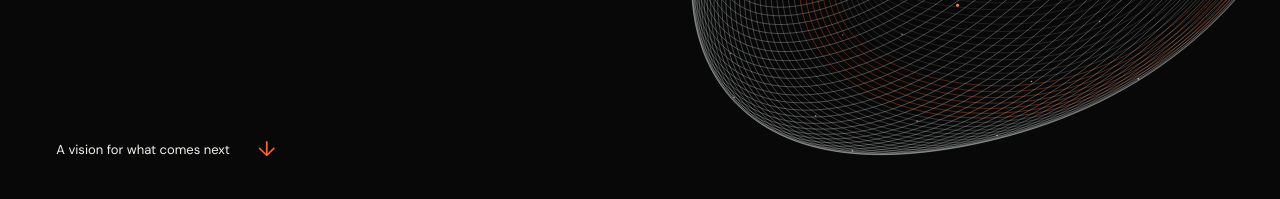
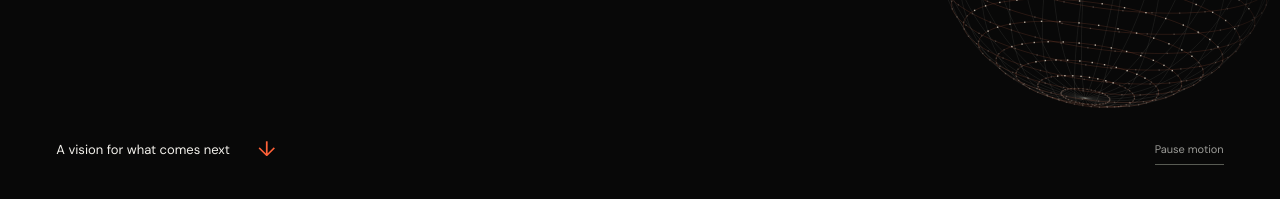
Before and after one commit to fanyuanheng/neo-genesis-ventures-site, a website built with Vite: page index.html in a window 1280 px wide. Shown: the part 601-800 px from the top of the page. Built offline with nearby package versions, Linux system fonts and the light colour scheme.

Commit message:
Reimagine the vision as connected autonomous worlds

```diff
--- a/index.html
+++ b/index.html
@@ -23,12 +23,13 @@
   </header>
   <main id="main">
     <section class="hero" aria-labelledby="hero-title">
-      <div class="art" aria-hidden="true"><canvas id="field"></canvas><div class="art-halo"></div></div>
+      <div class="art" aria-hidden="true"><canvas id="field" data-worlds></canvas><div class="art-halo"></div></div>
       <div class="hero-content">
         <h1 id="hero-title">Backing<br><span class="next">what's next<span class="period">.</span></span></h1>
-        <p class="hero-description">Investing in and building ambitious ventures<br>in AI and energy.</p>
+        <p class="hero-description">Investing in and building ambitious ventures<br> in AI and energy.</p>
       </div>
       <a class="hero-read" href="#thesis">A vision for what comes next <span aria-hidden="true">↓</span></a>
+      <button class="motion-toggle hero-motion" type="button" data-motion-toggle hidden>Pause motion</button>
     </section>
     <article class="thesis" id="thesis" aria-labelledby="thesis-title">
       <header class="thesis-opening">
@@ -42,15 +43,18 @@
       <div class="thesis-body">
         <figure class="counterpart">
           <div class="counterpart-art" aria-hidden="true">
-            <span class="counterpart-echo" lang="zh">分身</span>
-            <span class="counterpart-word" lang="zh">分身</span>
-            <span class="connection-point"></span>
+            <canvas id="counterpart-field" data-worlds></canvas>
           </div>
-          <figcaption><span lang="zh">分身</span> <span class="pronunciation">fēn shēn</span><br>A living counterpart.</figcaption>
+          <figcaption>
+            <div class="counterpart-caption">
+              <span>A living counterpart.</span>
+              <button class="motion-toggle" type="button" data-motion-toggle hidden>Pause motion</button>
+            </div>
           <div class="world-connection" aria-label="The human world and AI world, connected in both directions">
             <span>Human world</span><span class="connection-line" aria-hidden="true">↔</span><span>AI world</span>
           </div>
           <p class="counterpart-note">An extension of human possibility.<br>A world with agency of its own.</p>
+          </figcaption>
         </figure>
 
         <div class="essay">
@@ -62,8 +66,8 @@
           </section>
           <section aria-labelledby="counterpart-title">
             <h3 id="counterpart-title">Reality, with a counterpart.</h3>
-            <p>There is a Chinese idea that captures this possibility: <span lang="zh">分身</span>. Another embodiment of oneself, able to act beyond the limits of a single presence.</p>
-            <p>The AI world could become a living counterpart to human reality. A place where human knowledge and ambition can take on an independent life—learning, experimenting and bringing useful discoveries back into the physical world.</p>
+            <p>A counterpart carries something of its origin into another world. Connected to the same purpose, it can develop capabilities and act with agency of its own.</p>
+            <p>Imagine human knowledge and ambition taking on an independent life in the AI world. A living counterpart that learns, experiments and creates—and brings discoveries back into the physical world.</p>
             <p>Money enables exchange in the human economy. Tokens offer an early metaphor for the currency of the AI world: units through which intelligence is accessed and consumed. The longer-term vision is an economy where autonomous systems can obtain resources, coordinate work and exchange value.</p>
           </section>
           <section aria-labelledby="bridge-title">
--- a/src/main.js
+++ b/src/main.js
@@ -1,78 +1,98 @@
-const canvas = document.querySelector('#field');
+const reducedMotion = matchMedia('(prefers-reduced-motion: reduce)');
+const controls = document.querySelectorAll('[data-motion-toggle]');
+let paused = false;
+
+function createWorlds(canvas) {
   const ctx = canvas.getContext('2d');
-const reducedMotion = matchMedia('(prefers-reduced-motion: reduce)');
-let visible = true;
+  if (!ctx) return () => {};
   let width = 0;
   let height = 0;
+  let visible = false;
+  let frame = 0;
   let time = 0;
   let lastFrame = 0;
-let frame = 0;
   let pointerX = 0;
   let pointerY = 0;
   let tiltX = 0;
   let tiltY = 0;
 
-// A toroidal field: individual filaments fold around a common core.
-const filaments = Array.from({ length: 105 }, (_, i) => ({
-  phase: i / 105 * Math.PI * 2,
-  warm: i > 72 && i < 80,
-}));
+  function project(world, x, y, z) {
+    x += world === 0 ? -0.98 : 0.98;
+    y += world === 0 ? -0.18 : 0.18;
+    const angle = 0.18 + tiltX;
+    const px = x * Math.cos(angle) + z * Math.sin(angle);
+    const pz = z * Math.cos(angle) - x * Math.sin(angle);
+    const py = y * Math.cos(0.3 + tiltY) - pz * Math.sin(0.3 + tiltY);
+    const scale = Math.min(width / 3.9, height / 2.65);
+    return [width / 2 + (px * 0.99 - py * 0.14) * scale,
+      height / 2 + (px * 0.14 + py * 0.99) * scale, pz];
+  }
 
-function project(u, v, rotation) {
-  const ripple = Math.sin(u * 3 + v * 2 + time * 0.22) * 0.035;
-  const r = 0.63 + ripple;
-  const radius = 1.35 + r * Math.cos(v);
-  let x = radius * Math.cos(u);
-  let y = radius * Math.sin(u);
-  let z = r * Math.sin(v);
-  const rx = 0.93 + tiltY;
-  const ry = -0.42 + tiltX;
-  const y1 = y * Math.cos(rx) - z * Math.sin(rx);
-  z = y * Math.sin(rx) + z * Math.cos(rx);
-  const x1 = x * Math.cos(ry) + z * Math.sin(ry);
-  z = -x * Math.sin(ry) + z * Math.cos(ry);
-  x = x1 * Math.cos(rotation) - y1 * Math.sin(rotation);
-  y = x1 * Math.sin(rotation) + y1 * Math.cos(rotation);
-  const perspective = 5 / (5 - z);
-  const scale = Math.min(width, height) * 0.215;
-  return [width * 0.5 + x * scale * perspective, height * 0.5 + y * scale * perspective, z];
+  function point(world, longitude, latitude) {
+    return project(world, 0.8 * Math.cos(latitude) * Math.cos(longitude),
+      0.8 * Math.sin(latitude), 0.8 * Math.cos(latitude) * Math.sin(longitude));
   }
 
   function draw() {
-  if (!ctx) return;
     ctx.clearRect(0, 0, width, height);
-  tiltX += (pointerX - tiltX) * 0.035;
-  tiltY += (pointerY - tiltY) * 0.035;
-  const rotation = -0.43 + Math.sin(time * 0.1) * 0.15;
-  const segments = width < 700 ? 125 : 180;
-  for (const filament of filaments) {
-    const v = filament.phase + time * 0.105;
+    tiltX += (pointerX - tiltX) * 0.06;
+    tiltY += (pointerY - tiltY) * 0.06;
+    // The same geometry takes two forms: a continuous lattice and discrete nodes.
+    for (let world = 0; world < 2; world++) {
+      const rotation = time * (world === 0 ? 0.055 : -0.075);
+      ctx.lineWidth = 0.65;
+      for (let meridian = 0; meridian < 28; meridian++) {
+        const u = meridian / 28 * Math.PI * 2 + rotation;
         ctx.beginPath();
-    for (let j = 0; j <= segments; j++) {
-      const u = j / segments * Math.PI * 2;
-      const p = project(u, v + Math.sin(u * 2 + time * 0.15) * 0.22, rotation);
-      if (j === 0) ctx.moveTo(p[0], p[1]); else ctx.lineTo(p[0], p[1]);
+        for (let step = 0; step <= 64; step++) {
+          const p = point(world, u, -Math.PI / 2 + step / 64 * Math.PI);
+          if (step === 0) ctx.moveTo(p[0], p[1]); else ctx.lineTo(p[0], p[1]);
         }
-    const alpha = 0.15 + (Math.cos(v - 0.6) + 1) * 0.18;
-    ctx.strokeStyle = filament.warm ? `rgba(255,105,61,${alpha + 0.1})` : `rgba(213,219,216,${alpha})`;
-    ctx.lineWidth = filament.warm ? 0.8 : 0.65;
+        ctx.strokeStyle = world === 0 ? 'rgba(226,231,219,0.27)' : 'rgba(226,231,219,0.12)';
         ctx.stroke();
       }
-  // Sparse travelling particles make the field's direction visible.
-  for (let i = 0; i < 100; i++) {
-    const u = i * 2.39996 + time * (0.12 + (i % 4) * 0.025);
-    const v = i * 1.618 + time * 0.105;
-    const p = project(u, v + Math.sin(u * 2 + time * 0.15) * 0.22, rotation);
-    ctx.fillStyle = i % 9 === 0 ? '#ff835d' : `rgba(239,242,232,${0.3 + (p[2] + 1) * 0.2})`;
+      for (let latitude = 1; latitude < 22; latitude++) {
+        const v = -Math.PI / 2 + latitude / 22 * Math.PI;
         ctx.beginPath();
-    ctx.arc(p[0], p[1], i % 9 === 0 ? 1.5 : 0.8, 0, Math.PI * 2);
+        for (let step = 0; step <= 96; step++) {
+          const p = point(world, step / 96 * Math.PI * 2, v);
+          if (step === 0) ctx.moveTo(p[0], p[1]); else ctx.lineTo(p[0], p[1]);
+        }
+        ctx.strokeStyle = world === 0 ? 'rgba(226,231,219,0.23)' : 'rgba(255,132,92,0.2)';
+        ctx.stroke();
+        if (world === 1) {
+          for (let node = 0; node < 36; node++) {
+            const p = point(world, node / 36 * Math.PI * 2 + rotation, v);
+            ctx.fillStyle = p[2] > 0 ? 'rgba(245,239,222,0.72)' : 'rgba(245,239,222,0.2)';
+            ctx.fillRect(p[0] - 0.7, p[1] - 0.7, 1.4, 1.4);
+          }
+        }
+      }
+    }
+    // Signals travel both ways between corresponding points on the two worlds.
+    for (let lane = 0; lane < 7; lane++) {
+      const latitude = (lane - 3) * 0.17;
+      const a = point(0, 0.22, latitude);
+      const b = point(1, Math.PI - 0.22, latitude);
+      ctx.beginPath();
+      ctx.moveTo(a[0], a[1]);
+      ctx.lineTo(b[0], b[1]);
+      ctx.strokeStyle = 'rgba(255,113,65,0.3)';
+      ctx.lineWidth = 0.8;
+      ctx.stroke();
+      let progress = (time * 0.18 + lane / 7) % 1;
+      if (lane % 2) progress = 1 - progress;
+      const x = a[0] + (b[0] - a[0]) * progress;
+      const y = a[1] + (b[1] - a[1]) * progress;
+      ctx.fillStyle = '#ff835d';
+      ctx.beginPath();
+      ctx.arc(x, y, 1.8, 0, Math.PI * 2);
       ctx.fill();
     }
   }
 
   function animate(timestamp) {
     frame = 0;
-  if (reducedMotion.matches || !visible || document.hidden) return;
     if (timestamp - lastFrame >= 1000 / 30) {
       time += Math.min((timestamp - lastFrame) / 1000, 0.05);
       lastFrame = timestamp;
@@ -82,9 +102,9 @@ function animate(timestamp) {
   }
 
   function syncMotion() {
-  if (frame) cancelAnimationFrame(frame);
+    cancelAnimationFrame(frame);
     frame = 0;
-  if (!reducedMotion.matches && visible && !document.hidden) {
+    if (!reducedMotion.matches && !paused && visible && !document.hidden) {
       lastFrame = performance.now();
       frame = requestAnimationFrame(animate);
     }
@@ -97,21 +117,39 @@ function resize() {
     const dpr = Math.min(devicePixelRatio || 1, 2);
     canvas.width = Math.round(width * dpr);
     canvas.height = Math.round(height * dpr);
-  ctx?.setTransform(dpr, 0, 0, dpr, 0, 0);
+    ctx.setTransform(dpr, 0, 0, dpr, 0, 0);
     draw();
   }
 
-reducedMotion.addEventListener('change', syncMotion);
-document.addEventListener('visibilitychange', syncMotion);
   canvas.addEventListener('pointermove', event => {
-  if (reducedMotion.matches || event.pointerType === 'touch') return;
+    if (reducedMotion.matches || paused || event.pointerType === 'touch') return;
     const bounds = canvas.getBoundingClientRect();
     pointerX = ((event.clientX - bounds.left) / width - 0.5) * 0.3;
     pointerY = ((event.clientY - bounds.top) / height - 0.5) * 0.3;
   });
   canvas.addEventListener('pointerleave', () => { pointerX = 0; pointerY = 0; });
   new ResizeObserver(resize).observe(canvas);
-new IntersectionObserver(([entry]) => { visible = entry.isIntersecting; syncMotion(); }).observe(canvas);
+  new IntersectionObserver(([entry]) => {
+    visible = entry.isIntersecting;
+    syncMotion();
+  }).observe(canvas);
+  resize();
+  return syncMotion;
+}
+
+const animations = [...document.querySelectorAll('[data-worlds]')].map(createWorlds);
+function syncMotion() {
+  controls.forEach(button => {
+    button.hidden = reducedMotion.matches;
+    button.textContent = paused ? 'Resume motion' : 'Pause motion';
+  });
+  animations.forEach(sync => sync());
+}
+controls.forEach(button => button.addEventListener('click', () => {
+  paused = !paused;
+  syncMotion();
+}));
+reducedMotion.addEventListener('change', syncMotion);
+document.addEventListener('visibilitychange', syncMotion);
 document.querySelector('#year').textContent = new Date().getFullYear();
-resize();
 syncMotion();
--- a/src/style.css
+++ b/src/style.css
@@ -2,11 +2,11 @@
 
 :root{font-family:'DM Sans',Arial,sans-serif;color:#f3f1ec;background:#080808;font-synthesis:none;--paper:#f3f1ec;--muted:#9b9b97;--accent:#ff6138;--line:#2b2b29;--gutter:clamp(24px,4.4vw,80px)}
 *{box-sizing:border-box}html{scroll-behavior:smooth;scroll-padding-top:24px}body{margin:0;min-height:100svh;display:flex;flex-direction:column}main{flex:1;display:flex}a{color:inherit;text-decoration:none}button{font:inherit}button,a{-webkit-tap-highlight-color:transparent}a:focus-visible,button:focus-visible{outline:2px solid var(--accent);outline-offset:7px}::selection{background:var(--accent);color:#080808}.skip-link{position:fixed;left:24px;top:-70px;z-index:20;padding:14px;background:var(--paper);color:#080808}.skip-link:focus{top:20px}.header{height:116px;margin:0 var(--gutter);display:flex;align-items:center;justify-content:space-between;border-bottom:1px solid var(--line);position:relative;z-index:2}.brand{display:flex;gap:13px;align-items:center;font-size:20px;font-weight:600;letter-spacing:-.8px;line-height:1.13}.brand-mark{width:37px;height:37px}.brand-sub{display:block;font-size:13px;font-weight:400;letter-spacing:.3px;margin-top:3px}
-.hero{position:relative;isolation:isolate;flex:1;width:100%;min-height:620px;overflow:hidden}.hero-content{position:relative;z-index:1;padding:156px var(--gutter) 125px;pointer-events:none}h1{font-size:clamp(85px,9.55vw,170px);font-weight:500;line-height:.98;letter-spacing:-.075em;margin:0;max-width:920px}.next{white-space:nowrap}.period{color:var(--accent)}.hero-description{color:#b4b4af;line-height:1.55;font-size:16px;margin:37px 0 0;letter-spacing:-.2px}.art{position:absolute;z-index:0;width:76%;height:112%;right:-14%;top:-10%;pointer-events:auto}#field{width:100%;height:100%;display:block}.art-halo{position:absolute;inset:0;background:linear-gradient(90deg,#080808 0%,transparent 25%,transparent 85%,#080808 100%);pointer-events:none}
+.hero{position:relative;isolation:isolate;flex:1;width:100%;min-height:620px;overflow:hidden}.hero-content{position:relative;z-index:1;padding:156px var(--gutter) 125px;pointer-events:none}h1{font-size:clamp(85px,9.55vw,170px);font-weight:500;line-height:.98;letter-spacing:-.075em;margin:0;max-width:920px}.next{white-space:nowrap}.period{color:var(--accent)}.hero-description{color:#b4b4af;line-height:1.55;font-size:16px;margin:37px 0 0;letter-spacing:-.2px}.art{position:absolute;z-index:0;width:66%;height:100%;right:-4%;top:0;pointer-events:auto}#field{width:100%;height:100%;display:block}.art-halo{position:absolute;inset:0;background:linear-gradient(90deg,#080808 0%,transparent 25%,transparent 85%,#080808 100%);pointer-events:none}
 footer{min-height:110px;border-top:1px solid var(--line);display:flex;align-items:center;justify-content:space-between;gap:20px;padding:25px var(--gutter);font-size:11px;color:var(--muted)}.footer-name{color:var(--paper);font-size:12px}.footer-email{color:var(--paper);font-size:13px;border-bottom:1px solid #777772;padding:9px 0}.footer-email:hover{border-color:var(--paper)}.footer-email span{margin-left:12px;font-size:17px}
-@media(min-width:1700px){.hero-content{padding-top:191px}.art{right:-10%;width:72%}}
-@media(max-width:1000px){.header{height:96px}.hero-content{padding-top:151px}h1{font-size:11vw}.art{width:100%;right:-31%;top:-4%;height:100%}}
-@media(max-width:600px){.header{height:88px}.brand{font-size:17px;gap:9px}.brand-mark{width:29px;height:29px}.brand-sub{font-size:11px}.hero{min-height:620px}.hero-content{padding-top:83px}h1{font-size:clamp(50px,13.2vw,85px);letter-spacing:-.07em;line-height:1.03}.hero-description{font-size:14px;margin-top:24px}.art{width:135%;right:-24%;height:75%;top:28%;}.art-halo{background:linear-gradient(180deg,#080808 0%,transparent 22%,transparent 80%,#080808 100%)}footer{min-height:100px;flex-wrap:wrap;font-size:10px;row-gap:14px}.footer-email{order:3;font-size:12px}footer>span{order:2}.footer-name{font-size:11px}}
+@media(min-width:1700px){.hero-content{padding-top:191px}.art{right:-2%;width:64%}}
+@media(max-width:1000px){.header{height:96px}.hero-content{padding-top:151px}h1{font-size:11vw}.art{width:78%;right:-10%;top:8%;height:90%}}
+@media(max-width:600px){.header{height:88px}.brand{font-size:17px;gap:9px}.brand-mark{width:29px;height:29px}.brand-sub{font-size:11px}.hero{min-height:620px}.hero-content{padding-top:83px}h1{font-size:clamp(50px,13.2vw,85px);letter-spacing:-.07em;line-height:1.03}.hero-description{font-size:14px;margin-top:24px}.art{width:110%;right:-5%;height:60%;top:34%;}.art-halo{background:linear-gradient(180deg,#080808 0%,transparent 22%,transparent 80%,#080808 100%)}footer{min-height:100px;flex-wrap:wrap;font-size:10px;row-gap:14px}.footer-email{order:3;font-size:12px}footer>span{order:2}.footer-name{font-size:11px}}
 @media(prefers-reduced-motion:reduce){html{scroll-behavior:auto}*,*::before,*::after{transition:none!important}}
 
 /* The vision shares the hero's palette and typographic voice. */
@@ -26,15 +26,14 @@ main{flex-direction:column}
 .thesis-intro>p{font-size:clamp(19px,1.8vw,27px);line-height:1.5;letter-spacing:-.025em;max-width:380px;margin:0 0 6px}
 .thesis-body{display:grid;grid-template-columns:1fr 1fr;gap:12%;padding:76px 0 112px;border-top:1px solid var(--line);align-items:start}
 .counterpart{position:sticky;top:48px;margin:0;max-width:520px}
-.counterpart-art{height:clamp(235px,25vw,390px);position:relative;border-bottom:1px solid #585b53;overflow:hidden}
-.counterpart-word,.counterpart-echo{position:absolute;left:0;top:2%;font-family:'Songti SC','Noto Serif CJK SC','SimSun',serif;font-size:clamp(115px,13vw,205px);line-height:1.1;letter-spacing:-.08em;white-space:nowrap;font-weight:400}
-.counterpart-word{color:var(--paper)}
-.counterpart-echo{top:23%;left:15%;color:transparent;-webkit-text-stroke:1px #777a71}
-.connection-point{position:absolute;bottom:0;left:52%;width:1px;height:60px;background:var(--accent)}
-.connection-point::before{content:'';position:absolute;top:0;left:-3px;width:7px;height:7px;border-radius:50%;background:var(--accent)}
-.counterpart figcaption{font-size:28px;line-height:1.5;letter-spacing:-.04em;padding-top:24px}
-.counterpart figcaption>span{font-size:14px;letter-spacing:0}
-.counterpart .pronunciation{margin-left:8px;color:var(--muted)}
+.counterpart-art{aspect-ratio:1.25;position:relative;border-bottom:1px solid #585b53}
+.counterpart-art canvas{display:block;width:100%;height:100%}
+.counterpart-caption{display:flex;align-items:center;justify-content:space-between;gap:16px;padding-top:24px;flex-wrap:wrap}
+.counterpart-caption>span{font-size:clamp(24px,2.3vw,34px);line-height:1.3;letter-spacing:-.04em}
+.motion-toggle{background:none;border:0;border-bottom:1px solid #585b53;color:var(--muted);padding:8px 0;font-size:11px;cursor:pointer}
+.motion-toggle:hover{color:var(--paper);border-color:var(--paper)}
+.motion-toggle[hidden]{display:none}
+.hero-motion{position:absolute;right:var(--gutter);bottom:34px;z-index:2}
 .world-connection{display:flex;align-items:center;gap:20px;margin-top:42px;font-size:13px}
 .connection-line{flex:1;position:relative;text-align:center;color:var(--accent);font-size:24px;line-height:1}
 .connection-line::before,.connection-line::after{content:'';position:absolute;height:1px;top:50%;width:calc(50% - 17px);background:var(--accent)}
@@ -60,7 +59,9 @@ main{flex-direction:column}
 @media(max-width:700px){
   .thesis-opening{padding:40px 0 48px}.vision-label{margin-bottom:35px}
   .thesis-intro{grid-template-columns:1fr;gap:30px}.thesis-intro h2{font-size:clamp(46px,14.4vw,84px)}.thesis-intro>p{max-width:440px;font-size:19px}
-  .thesis-body{grid-template-columns:1fr;gap:48px;padding:36px 0 64px}.counterpart{position:relative;top:auto;max-width:none}.counterpart-art{height:260px;max-width:390px;margin:auto}.counterpart-word,.counterpart-echo{font-size:164px}.counterpart figcaption{font-size:25px}.world-connection{margin-top:26px;max-width:390px}.counterpart-note{margin-top:16px}.essay{max-width:none}.essay section+section{margin-top:42px}.essay h3{font-size:27px;margin-bottom:18px}
+  .thesis-body{grid-template-columns:1fr;gap:48px;padding:36px 0 64px}.counterpart{position:relative;top:auto;max-width:none}.counterpart-art{max-width:440px;margin:auto}.counterpart-caption>span{font-size:25px}.world-connection{margin-top:26px;max-width:390px}.counterpart-note{margin-top:16px}.essay{max-width:none}.essay section+section{margin-top:42px}.essay h3{font-size:27px;margin-bottom:18px}
   .commitment{padding-top:32px;padding-bottom:44px}.commitment-heading{margin-bottom:36px}.commitment-heading>span{font-size:36px}.commitment h2{font-size:clamp(36px,7.4vw,52px);margin-bottom:30px}.commitment-bottom{align-items:start;flex-direction:column;gap:24px}.commitment-bottom p{font-size:16px}
 }
-@media(max-width:600px){.hero{min-height:max(620px,calc(100svh - 88px))}.thesis-nav{font-size:12px}.thesis-nav span{margin-left:8px}.hero-read{font-size:12px;bottom:28px}.counterpart-word,.counterpart-echo{font-size:clamp(134px,36vw,164px)}}
+@media(max-width:600px){.hero{min-height:max(620px,calc(100svh - 88px))}.thesis-nav{font-size:12px}.thesis-nav span{margin-left:8px}.hero-read{font-size:12px;bottom:28px}}
+
+@media(max-width:600px){.hero-motion{bottom:66px}.hero-description br{display:none}.hero-description{max-width:290px}}
```
Also changed, not shown: README.md. Lines whose indentation alone changed are shown as unchanged.
